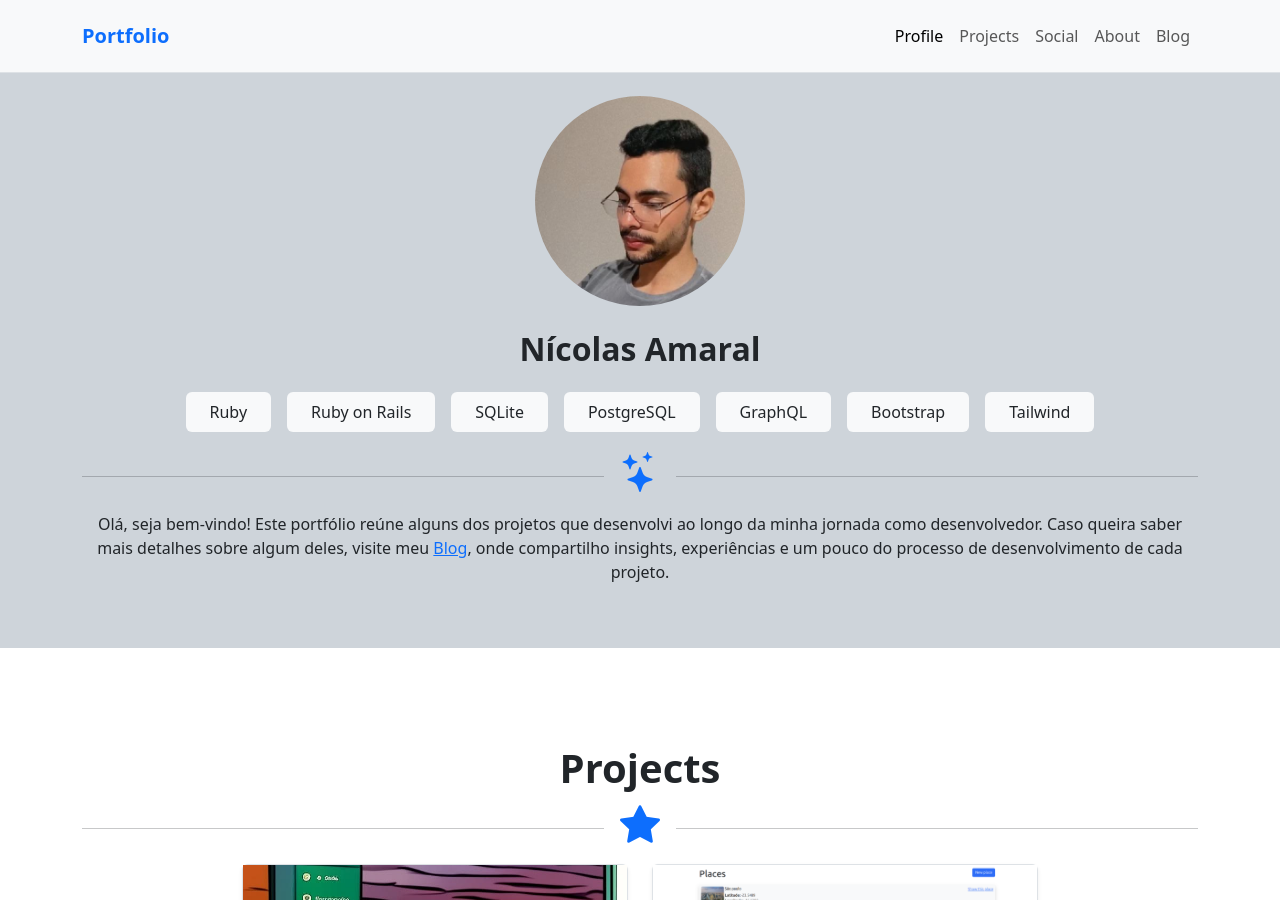
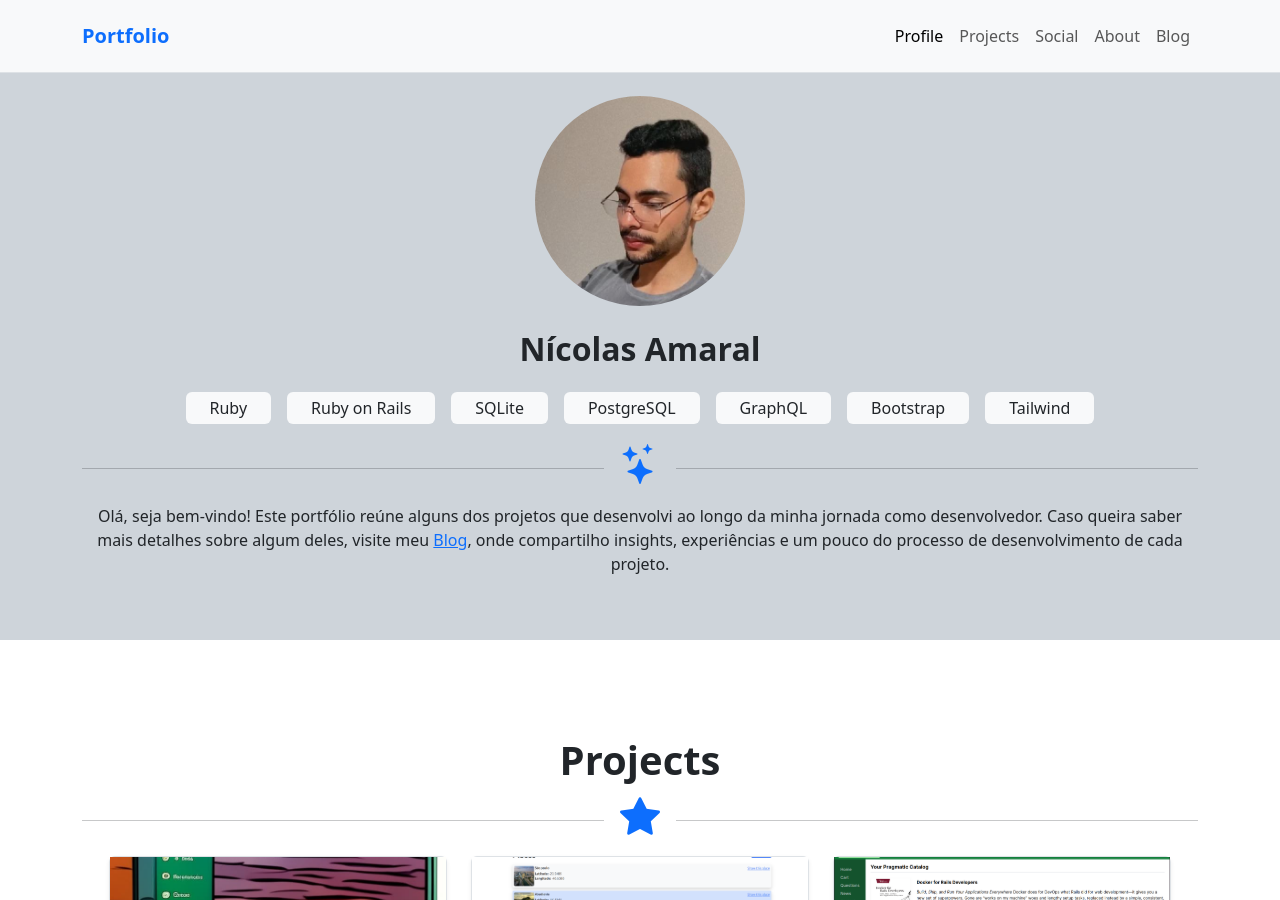
Before and after one commit to nicollinoxx/portfolio, a Jekyll site: the page built from index.markdown, in a window 1280 px wide and 900 px high. Built offline with Jekyll 4.4.1, drawn with Linux system fonts in a browser that asks for light colours.

Commit message:
Update home.html

```diff
--- a/_layouts/home.html
+++ b/_layouts/home.html
@@ -10,7 +10,7 @@ layout: default
 
       <ul class="list-unstyled d-flex flex-wrap justify-content-center gap-3">
         {% for tool in site.tools %}
-          <li class="text-dark bg-light rounded px-4 py-2">
+          <li class="text-dark bg-light rounded px-4 py-1 fs-6">
             {{ tool }}
           </li>
         {% endfor %}
@@ -41,7 +41,7 @@ layout: default
         {% for project in sorted_projects %}
           <a href="{{ site.baseurl }}{{ project.url }}" class="project {% if forloop.index > 3 %}d-none{% endif %}">
             <div class="d-flex flex-column shadow-sm border rounded transition-hover" style="transition: transform .3s;" onmouseover="this.style.transform='scale(1.02)'" onmouseout="this.style.transform='scale(1)'">
-              <img src="{{ project.thumbnail | relative_url }}" class="object-fit-cover img-fluid" alt="{{ project.title }}" style="width: 24rem; height: 14rem;">
+              <img src="{{ project.thumbnail | relative_url }}" class="object-fit-cover img-fluid" alt="{{ project.title }}" style="width: 21rem; height: 11rem;">
               <h1 class="h6 my-3">{{ project.title }}</h1>
             </div>
           </a>
```
